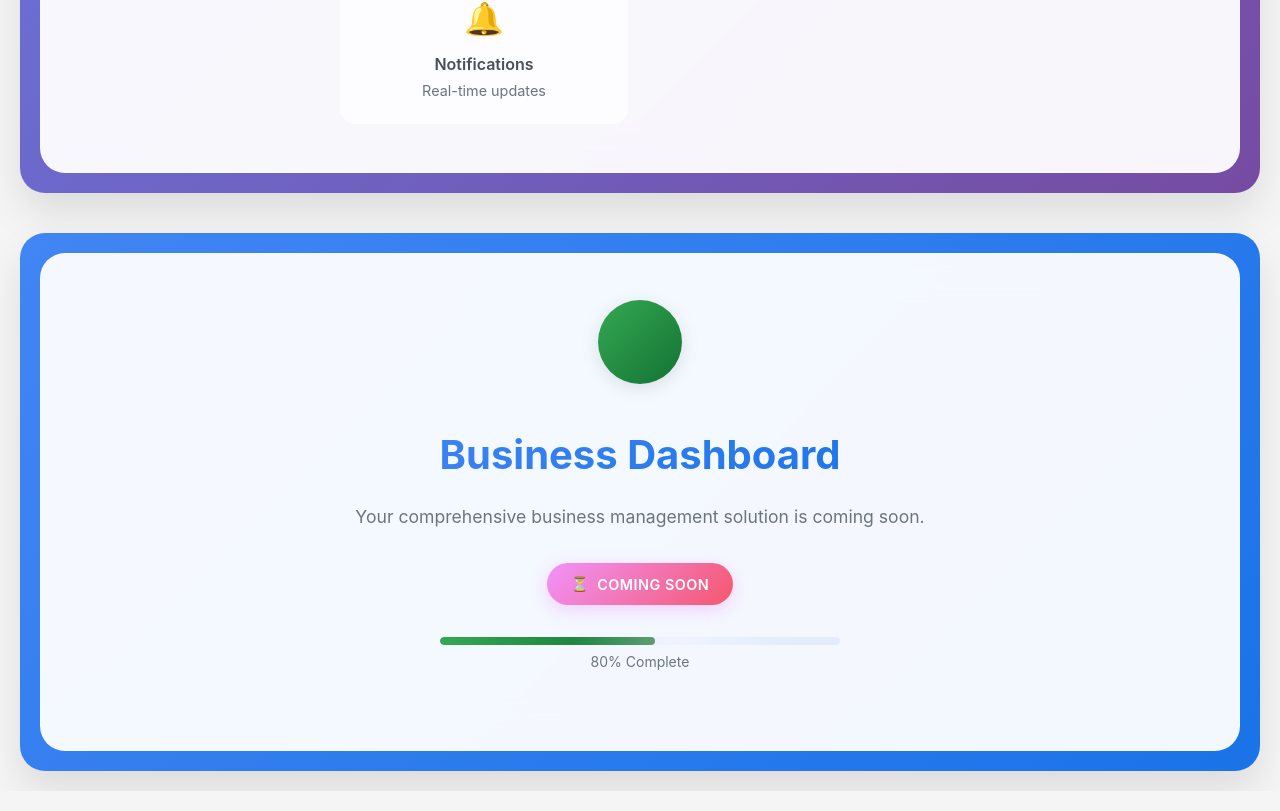
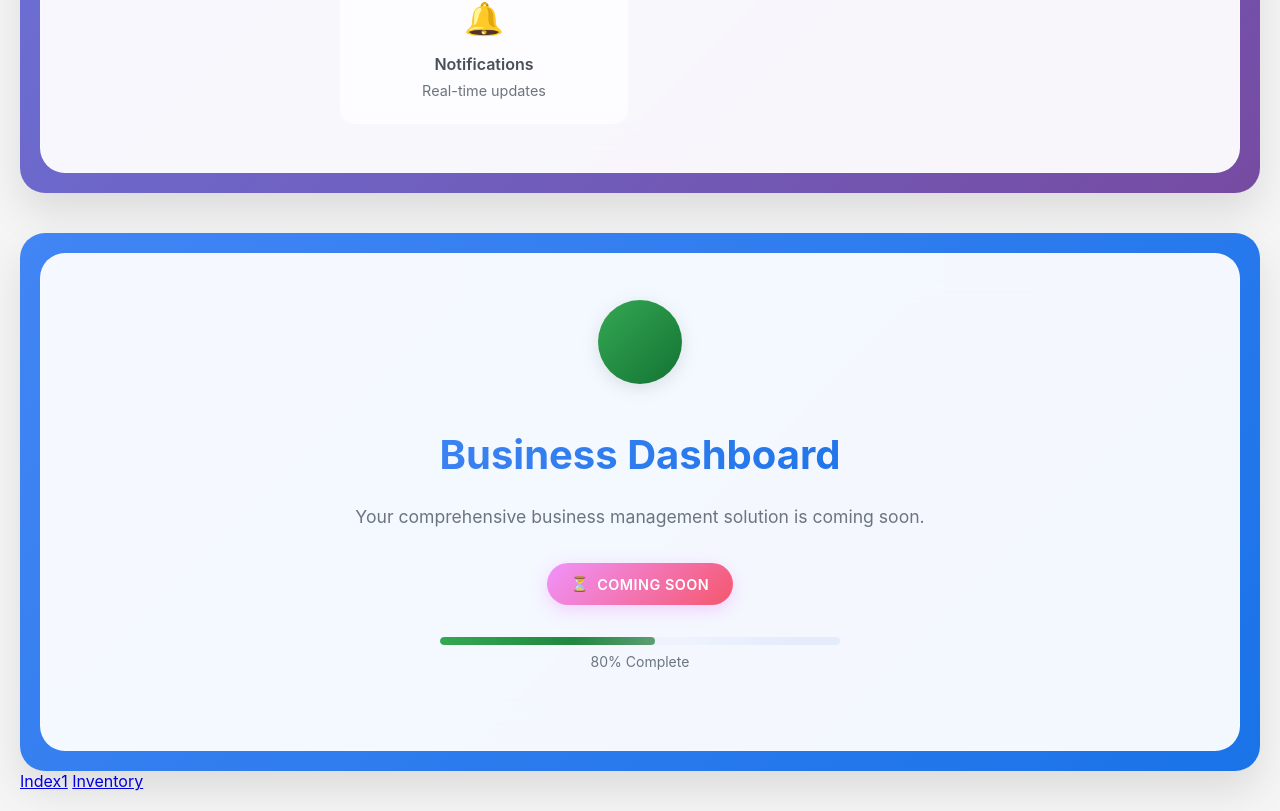
Before and after one commit to prakash-aadi22/work-in-progress, a plain HTML site: page index.html in a window 1280 px wide. Shown: the part 733-1544 px from the top of the page. Drawn offline with Linux system fonts and the light colour scheme.

Commit message:
Update index.html

```diff
--- a/index.html
+++ b/index.html
@@ -384,6 +384,9 @@
         </div>
     </div>
 
+    <a href="https://prakash-aadi22.github.io/work-in-progress/index1.html" target="_blank">Index1</a>
+    <a href="https://prakash-aadi22.github.io/work-in-progress/inventory.html" target="_blank">Inventory</a>
+
     <script>
         // Optional: Dynamic content configuration
         function createWIPComponent(config) {
```
